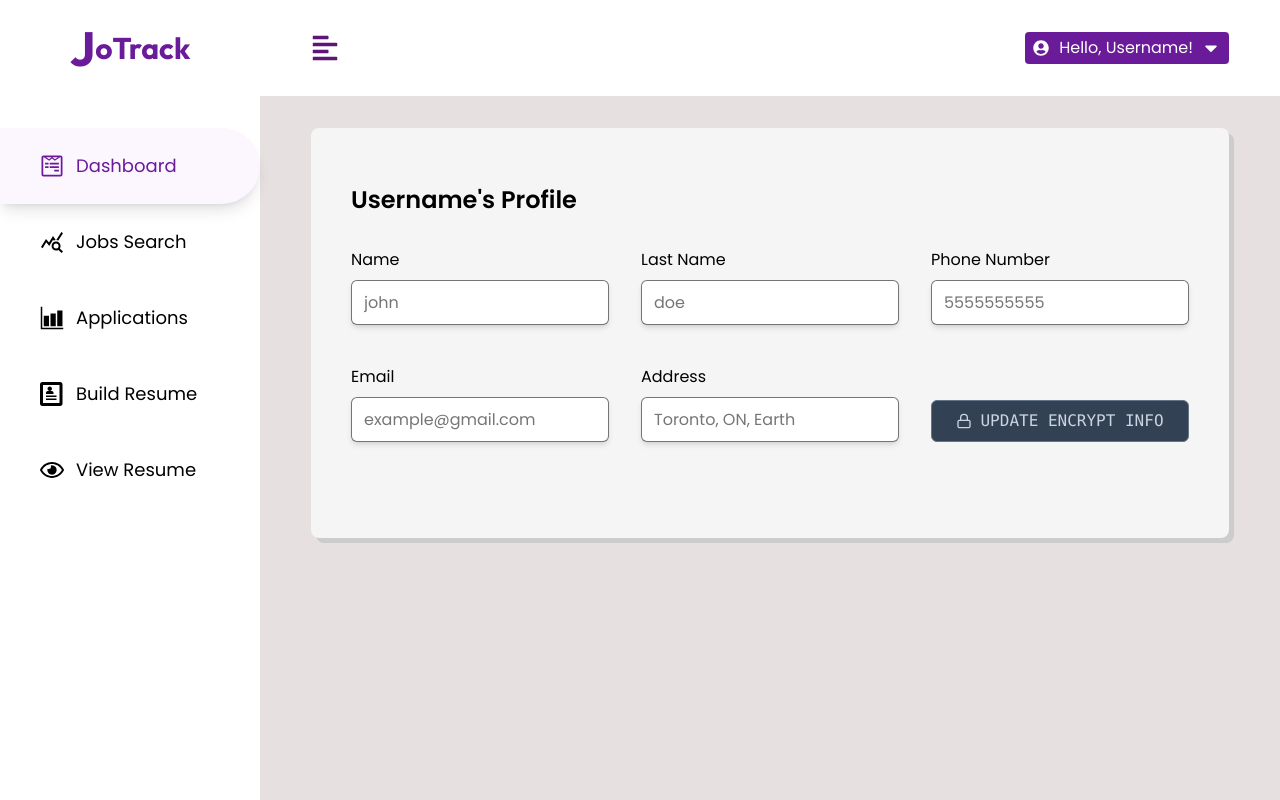
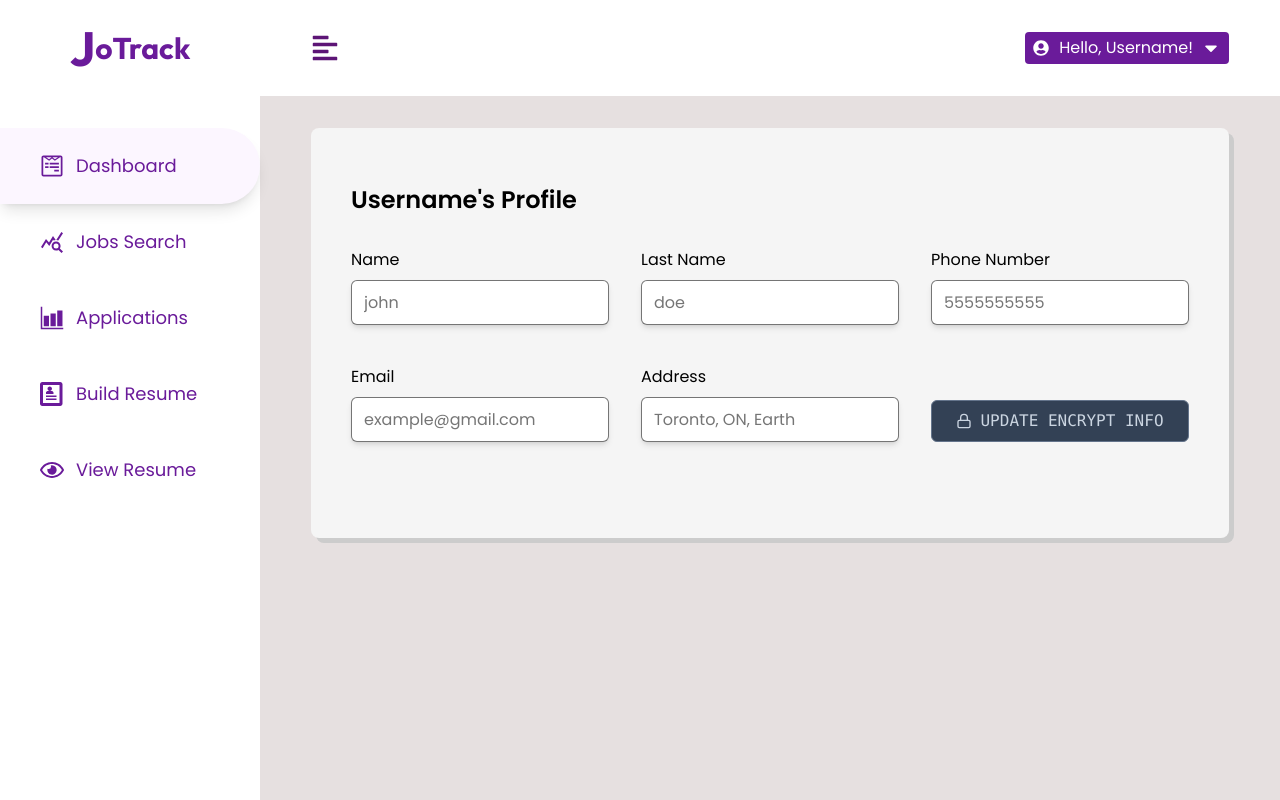
Before and after one commit to jayden-n/jotrack, a React (Vite) app in the folder client/: page /user/dashboard in a window 1280 px wide. Built offline with nearby package versions, Linux system fonts and the light colour scheme.

Commit message:
refactor: fix navlinks typo

```diff
--- a/client/src/components/user/NavLinks.tsx
+++ b/client/src/components/user/NavLinks.tsx
@@ -25,7 +25,7 @@ const NavLinks: React.FC = () => {
 						className={({ isActive }) =>
 							isActive
 								? `flex items-center py-6 px-0 pl-10 capitalize ${transition} hover:pl-14  text-violet  rounded-r-full bg-notTooWhite shadow-lg`
-								: `flex items-center py-6 hover:text-violet px-0 pl-10 capitalize ${transition} hover:pl-14 rounded-r-full hover:bg-notTooWhite`
+								: `flex items-center py-6 text-violet px-0 pl-10 capitalize ${transition} hover:pl-14 rounded-r-full hover:bg-notTooWhite`
 						}
 					>
 						<span className={`mr-3 grid place-items-center text-2xl `}>
```
